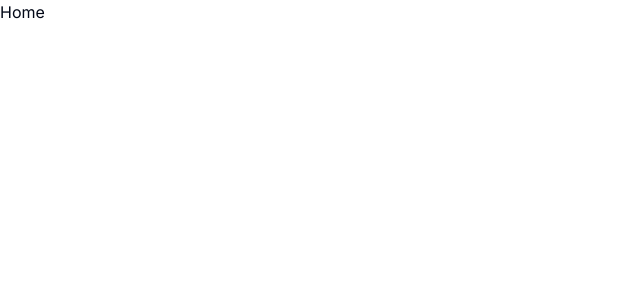
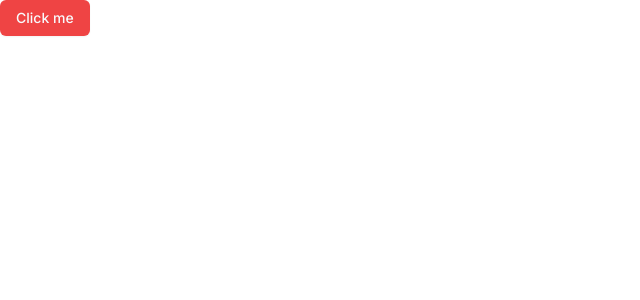
Before and after one commit to hemantwasthere/ecommerce-admin, a Next.js app: page / in a window 1280 px wide. Shown: the top 300 px of the page, without its empty margins (0-640 px from the left). Built offline with nearby package versions, Linux system fonts and the light colour scheme.

Commit message:
Added shadcn/button component

```diff
--- a/app/(root)/page.tsx
+++ b/app/(root)/page.tsx
@@ -1,6 +1,10 @@
+import { Button } from "@/components/ui/button"
+
 const Home = () => {
     return (
-        <div>Home</div>
+        <div>
+            <Button size="default" variant="destructive">Click me</Button>
+        </div>
     )
 }
 
--- /dev/null
+++ b/components/ui/button.tsx
@@ -0,0 +1,57 @@
+import * as React from "react"
+import { Slot } from "@radix-ui/react-slot"
+import { cva, type VariantProps } from "class-variance-authority"
+
+import { cn } from "@/lib/utils"
+
+const buttonVariants = cva(
+  "inline-flex items-center justify-center rounded-md text-sm font-medium transition-colors focus-visible:outline-none focus-visible:ring-1 focus-visible:ring-ring disabled:pointer-events-none disabled:opacity-50",
+  {
+    variants: {
+      variant: {
+        default:
+          "bg-primary text-primary-foreground shadow hover:bg-primary/90",
+        destructive:
+          "bg-destructive text-destructive-foreground shadow-sm hover:bg-destructive/90",
+        outline:
+          "border border-input bg-background shadow-sm hover:bg-accent hover:text-accent-foreground",
+        secondary:
+          "bg-secondary text-secondary-foreground shadow-sm hover:bg-secondary/80",
+        ghost: "hover:bg-accent hover:text-accent-foreground",
+        link: "text-primary underline-offset-4 hover:underline",
+      },
+      size: {
+        default: "h-9 px-4 py-2",
+        sm: "h-8 rounded-md px-3 text-xs",
+        lg: "h-10 rounded-md px-8",
+        icon: "h-9 w-9",
+      },
+    },
+    defaultVariants: {
+      variant: "default",
+      size: "default",
+    },
+  }
+)
+
+export interface ButtonProps
+  extends React.ButtonHTMLAttributes<HTMLButtonElement>,
+    VariantProps<typeof buttonVariants> {
+  asChild?: boolean
+}
+
+const Button = React.forwardRef<HTMLButtonElement, ButtonProps>(
+  ({ className, variant, size, asChild = false, ...props }, ref) => {
+    const Comp = asChild ? Slot : "button"
+    return (
+      <Comp
+        className={cn(buttonVariants({ variant, size, className }))}
+        ref={ref}
+        {...props}
+      />
+    )
+  }
+)
+Button.displayName = "Button"
+
+export { Button, buttonVariants }
--- a/package.json
+++ b/package.json
@@ -10,6 +10,7 @@
   },
   "dependencies": {
     "@radix-ui/react-icons": "^1.3.0",
+    "@radix-ui/react-slot": "^1.0.2",
     "@types/node": "20.4.2",
     "@types/react": "18.2.14",
     "@types/react-dom": "18.2.7",
```
Also changed, not shown: 1 other file (tests, documents, lock files or other folders).
